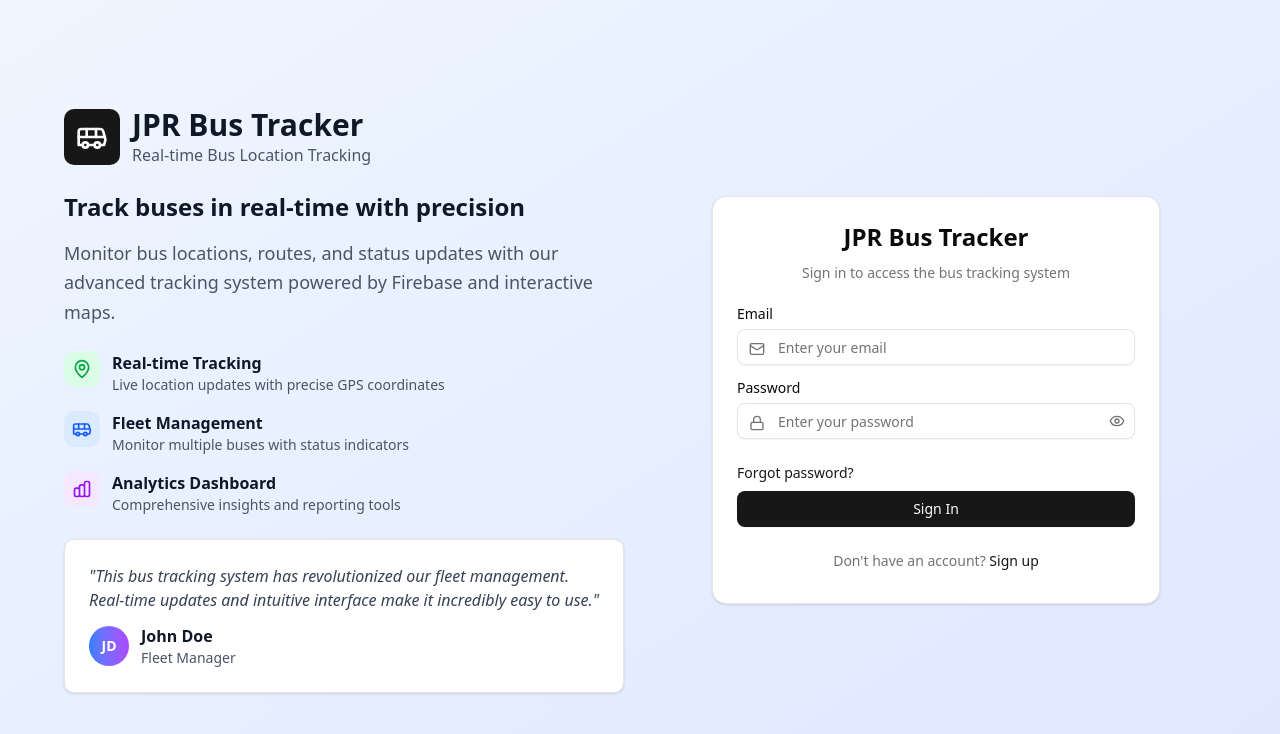
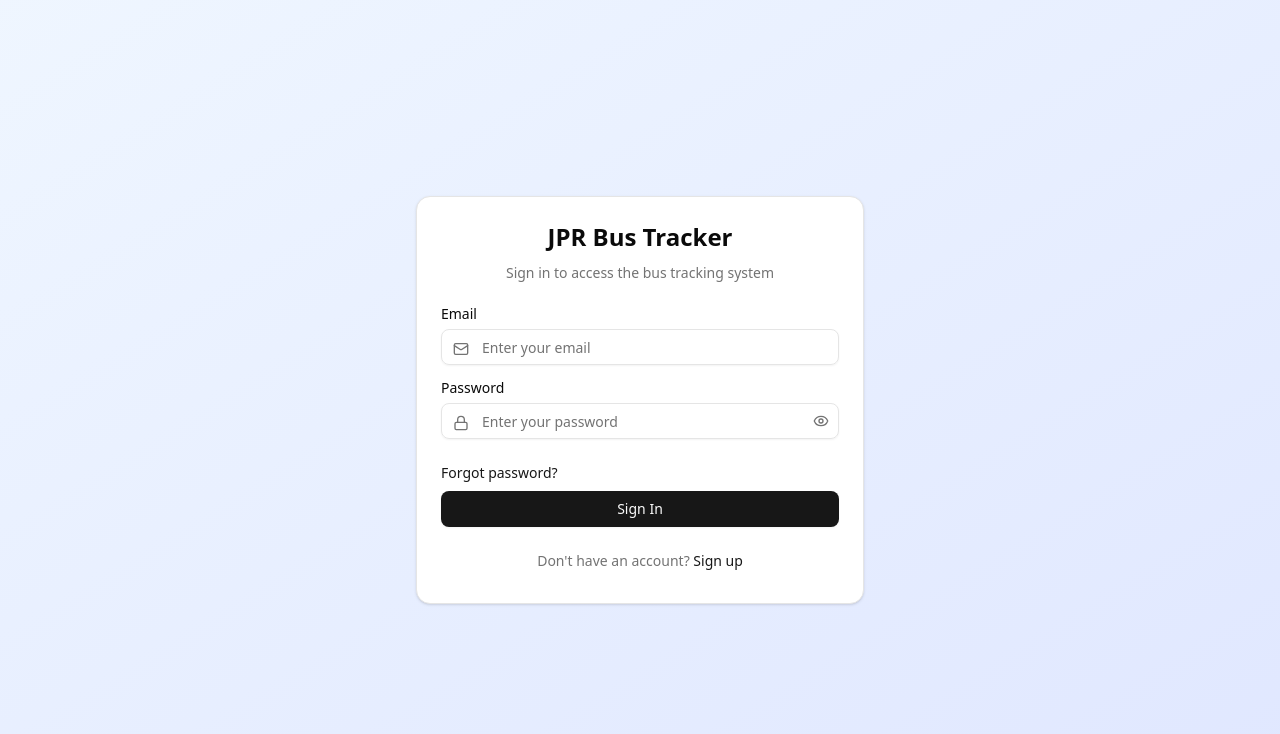
Before and after one commit to Arun03j/bus-tracker-correction, a React (Vite) app: page / in a window 1280 px wide. Shown: the top 734 px of the page. Built offline with nearby package versions, Linux system fonts and the light colour scheme; no server answers.

Commit message:
login page

```diff
--- a/src/components/AuthPage.jsx
+++ b/src/components/AuthPage.jsx
@@ -23,15 +23,15 @@ const AuthPage = ({ onAuthSuccess }) => {
 
   return (
     <div className="min-h-screen bg-gradient-to-br from-blue-50 to-indigo-100 flex items-center justify-center p-4">
-      <div className="w-full max-w-6xl mx-auto grid lg:grid-cols-2 gap-8 items-center">
+      <div className="w-full mx-auto">
         {/* Left side - Branding */}
-        <div className="hidden lg:block space-y-6">
+        {/* <div className="hidden lg:block space-y-6">
           <div className="flex items-center space-x-3">
             <div className="p-3 bg-primary rounded-lg">
               <Bus className="h-8 w-8 text-primary-foreground" />
             </div>
             <div>
-              <h1 className="text-3xl font-bold text-gray-900">JPR Bus Tracker</h1>
+              <h1 className="text-3xl font-bold text-gray-900">Bus Tracker</h1>
               <p className="text-gray-600">Real-time Bus Location Tracking</p>
             </div>
           </div>
@@ -101,7 +101,7 @@ const AuthPage = ({ onAuthSuccess }) => {
               </div>
             </div>
           </div>
-        </div>
+        </div> */}
 
         {/* Right side - Authentication Forms */}
         <div className="w-full">
```
